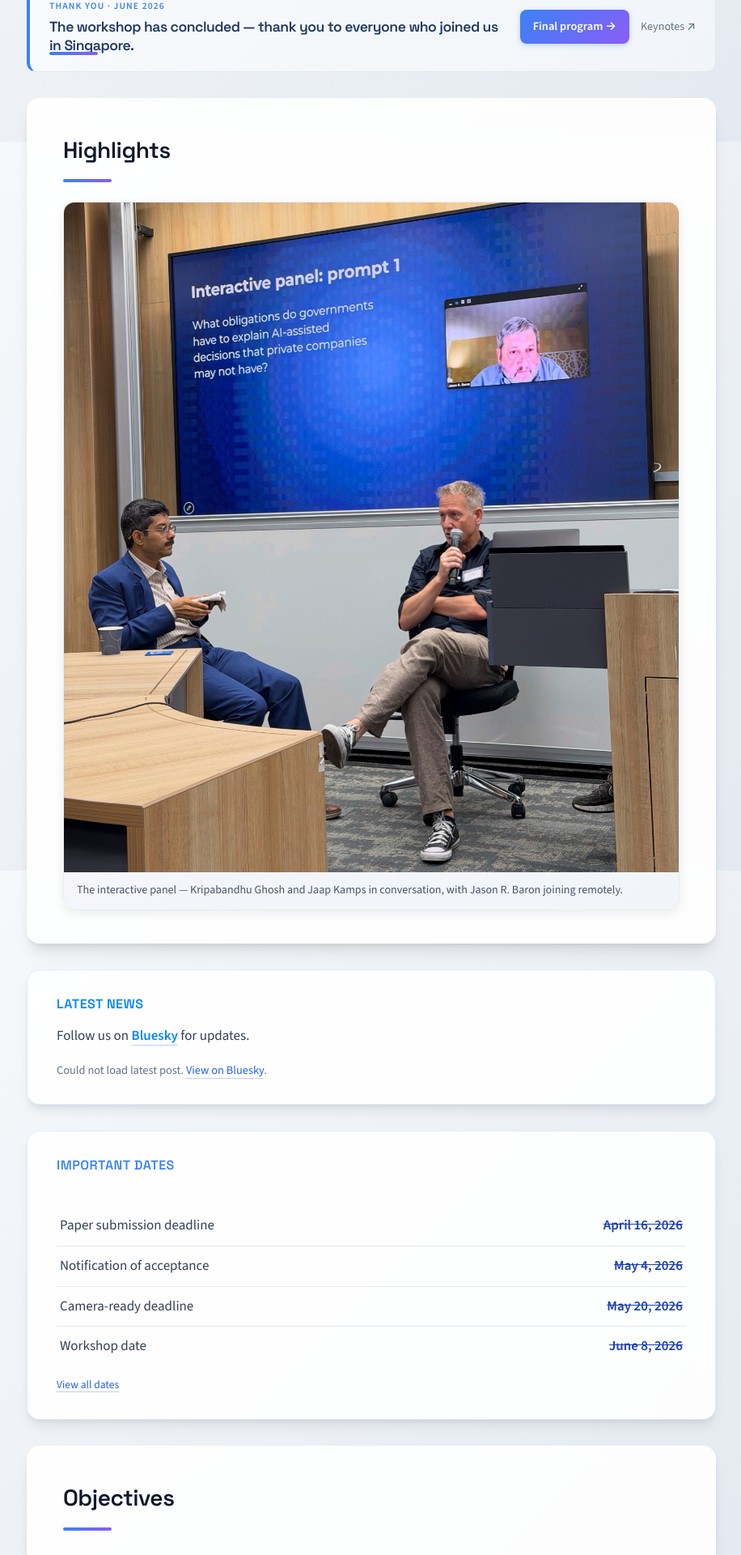
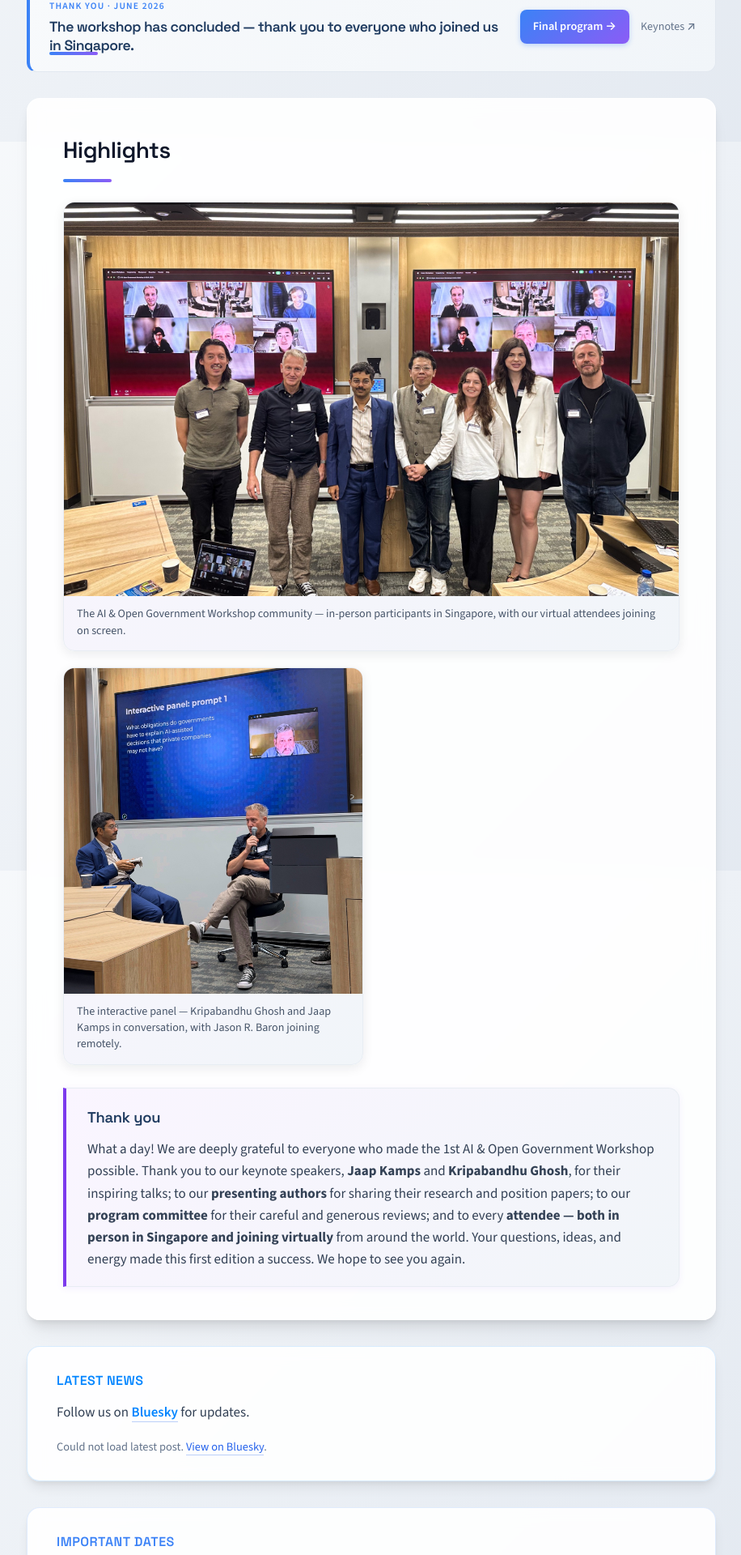
Before and after one commit to graus/aiog, a Jekyll site: the page built from index.md, in a window 1280 px wide. Shown: the part 725-2645 px from the top of the page at 81% size, without its empty margins (181-1097 px from the left). Built offline with Jekyll 4.4.1, drawn with Linux system fonts in a browser that asks for light colours.

Commit message:
Add group photo and thank-you note to homepage
Thank keynote speakers, presenting authors, PC members, and all
in-person and virtual attendees of the 1st AI & Open Government Workshop.

Co-Authored-By: Claude Opus 4.8 (1M context) <noreply@anthropic.com>

```diff
--- a/index.md
+++ b/index.md
@@ -19,10 +19,22 @@ description: The 1st AI & Open Government Workshop (AIOG) at ICAIL 2026, Singapo
 <section id="highlights" class="highlights" aria-labelledby="highlights-heading">
 <h2 id="highlights-heading">Highlights</h2>
 <div class="photo-strip">
+    <figure class="photo-card photo-card-wide">
+        <img src="/images/photos/aiog-group.jpg" alt="Group photo of the AI &amp; Open Government Workshop participants standing together in the lecture room, with remote attendees joining on the screens behind them." loading="lazy" width="2000" height="1280">
+        <figcaption>The AI &amp; Open Government Workshop community — in-person participants in Singapore, with our virtual attendees joining on screen.</figcaption>
+    </figure>
     <figure class="photo-card">
         <img src="/images/photos/aiog-panel.jpg" alt="Interactive panel at the workshop: Kripabandhu Ghosh seated at left and Jaap Kamps holding the microphone, with remote panelist Jason R. Baron on the screen behind them." loading="lazy" width="1471" height="1600">
         <figcaption>The interactive panel — Kripabandhu Ghosh and Jaap Kamps in conversation, with Jason R. Baron joining remotely.</figcaption>
     </figure>
+</div>
+
+<div class="thank-you" markdown="1">
+
+### Thank you
+
+What a day! We are deeply grateful to everyone who made the 1st AI &amp; Open Government Workshop possible. Thank you to our keynote speakers, **Jaap Kamps** and **Kripabandhu Ghosh**, for their inspiring talks; to our **presenting authors** for sharing their research and position papers; to our **program committee** for their careful and generous reviews; and to every **attendee — both in person in Singapore and joining virtually** from around the world. Your questions, ideas, and energy made this first edition a success. We hope to see you again.
+
 </div>
 </section>
 
--- a/style.css
+++ b/style.css
@@ -1049,6 +1049,32 @@ table td strong {
     color: #475569;
 }
 
+/* Wide group photo spans the full strip */
+.photo-card-wide {
+    grid-column: 1 / -1;
+}
+
+/* Thank-you note (homepage) */
+.thank-you {
+    margin-top: 28px;
+    background: linear-gradient(135deg, #faf5ff 0%, #f1f5f9 100%);
+    border: 1px solid #e8edf3;
+    border-left: 4px solid #7c3aed;
+    border-radius: 0 14px 14px 0;
+    padding: 20px 26px;
+    box-shadow: 0 2px 8px rgba(124, 58, 237, 0.08);
+}
+
+.thank-you h3 {
+    margin: 0 0 10px;
+}
+
+.thank-you p {
+    margin: 0;
+    line-height: 1.6;
+    color: #334155;
+}
+
 /* ===== Program / Schedule ===== */
 .prog-intro {
     background: linear-gradient(135deg, #eff6ff 0%, #f0f9ff 100%);
```
Also changed, not shown: images/photos/aiog-group.jpg (added).
